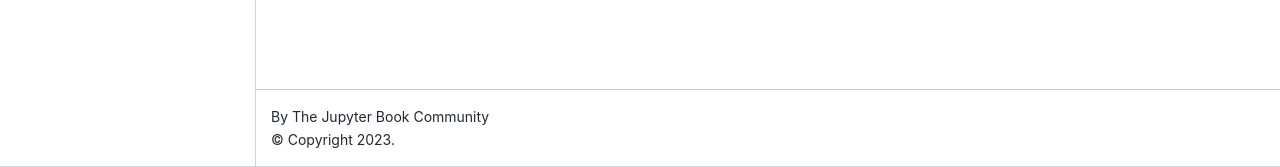
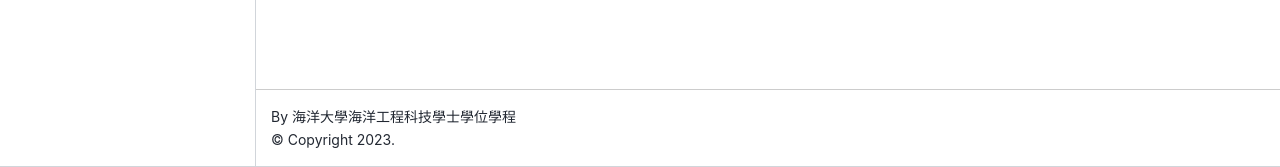
Before and after one commit to AaronOET/matsu, a Jupyter Book: the page built from intro.md, in a window 1280 px wide. Shown: the part 733-900 px from the top of the page. Built offline with Jupyter Book 1.0.4 settings and Sphinx 7.4.7 and the Sphinx Book theme 1.1.4, drawn with Linux system fonts in a browser that asks for light colours.

Commit message:
update content

```diff
--- a/_config.yml
+++ b/_config.yml
@@ -1,8 +1,8 @@
 # Book settings
 # Learn more at https://jupyterbook.org/customize/config.html
 
-title: My sample book
-author: The Jupyter Book Community
+title: 連江縣教育處計畫
+author: 海洋大學海洋工程科技學士學位學程
 logo: logo.png
 
 # Force re-execution of notebooks on each build.
```
